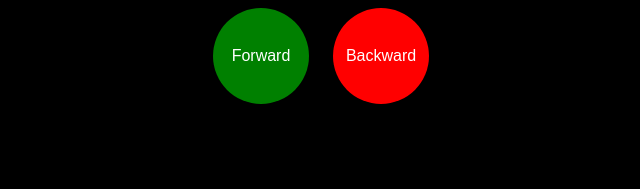
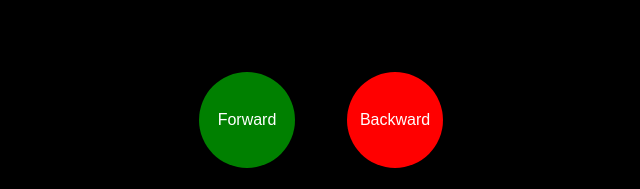
Before and after one commit to natalie-macpherson/dsn1676-assignment-2, a plain HTML site: page index.html in a window 1280 px wide. Shown: the whole page, without its empty margins (319-959 px from the left). Drawn offline with Linux system fonts and the light colour scheme.

Commit message:
Moved buttons around.
Moved the buttons around to match design

```diff
--- a/css/main.css
+++ b/css/main.css
@@ -62,7 +62,7 @@ body {
 	background-color: green;
 	color: white;
 	display: inline-block;
-	margin-right: 20px;
+	margin: 4em 1.5em 1.5em 0;
 }
 
 .btn-forward:hover {
@@ -74,6 +74,7 @@ body {
 	background-color: red;
 	color: white;
 	display: inline-block;
+	margin: 4em 0 1.5em 1.5em;
 }
 
 .btn-backward:hover {
```
